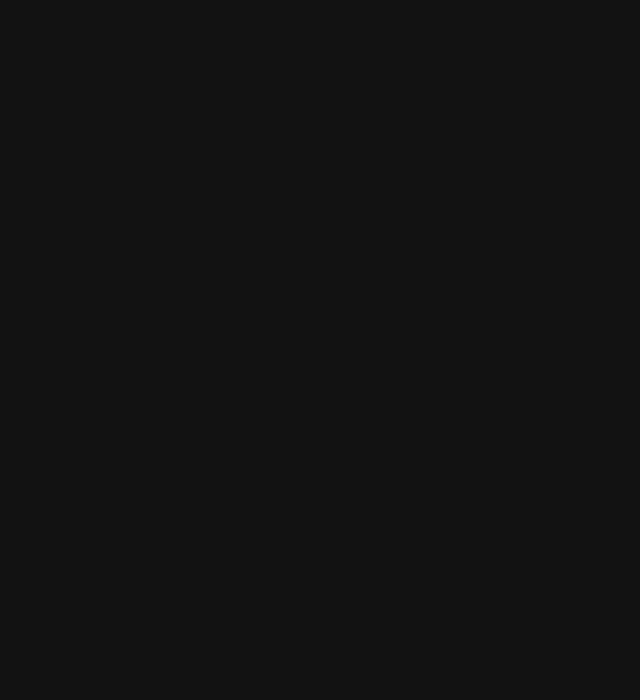
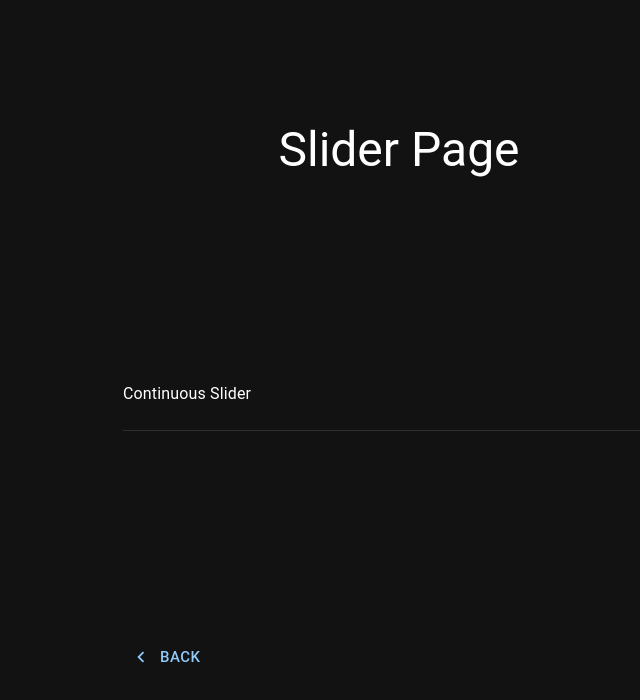
Before and after one commit to watcharakornton/mui_tutorials, a React (Vite) app: page /slider in a window 1280 px wide. Before the commit this address had no page. Shown: the top 700 px of the page, without its empty margins (241-881 px from the left). Built offline with nearby package versions, Linux system fonts and the light colour scheme.

Commit message:
Add Slider Page

```diff
--- a/src/App.jsx
+++ b/src/App.jsx
@@ -9,6 +9,7 @@ import FloatingActionButtonPage from "./pages/FloatingActionButtonPage";
 import RadioGroupPage from "./pages/RadioGroupPage";
 import RatingPage from "./pages/RatingPage";
 import SelectPage from './pages/SelectPage';
+import SliderPage from './pages/SliderPage';
 
 function App() {
   return (
@@ -23,6 +24,7 @@ function App() {
         <Route path="/radio-group" element={<RadioGroupPage />} />
         <Route path="/rating" element={<RatingPage />} />
         <Route path="/select" element={<SelectPage />} />
+        <Route path="/slider" element={<SliderPage />} />
       </Routes>
     </Router>
   )
--- /dev/null
+++ b/src/inputs/SliderComponent.jsx
@@ -0,0 +1,10 @@
+import * as React from 'react';
+import {
+    Typography,
+} from '@mui/material';
+
+export const ContinuousSlider = () => {
+    return (
+        <Typography variant='body1' sx={{ mb: 3 }}>Continuous Slider</Typography>
+    )
+}
--- a/src/pages/Home.jsx
+++ b/src/pages/Home.jsx
@@ -44,7 +44,7 @@ const Home = () => {
         { title: 'Radio Group page', href: "/radio-group" },
         { title: 'Rating Page', href: "/rating" },
         { title: 'Select Page', href: "/select" },
-        { title: 'Templates', href: "/", isTemplate: true },
+        { title: 'Slider Page', href: "/slider" },
         { title: 'Templates', href: "/", isTemplate: true },
         { title: 'Templates', href: "/", isTemplate: true },
         { title: 'Templates', href: "/", isTemplate: true },
--- /dev/null
+++ b/src/pages/SliderPage.jsx
@@ -0,0 +1,51 @@
+import * as React from 'react'
+import {
+    Container,
+    Grid,
+    Typography,
+    Button,
+    Divider,
+} from '@mui/material';
+import {
+    ChevronLeft as ChevronLeftIcon
+} from '@mui/icons-material';
+
+import {
+    ContinuousSlider,
+} from '../inputs/SliderComponent';
+
+const SliderPage = () => {
+    const sections = [
+        <ContinuousSlider />,
+    ];
+
+    return (
+        <Container maxWidth="sm">
+            <Grid
+                container
+                alignItems="center"
+                justifyContent="center"
+                sx={{ minHeight: "100vh" }}
+            >
+                <Grid item xs={12}>
+                    <Typography variant='h3' align='center' sx={{ mt: 5 }}>
+                        Slider Page
+                    </Typography>
+                </Grid>
+                {sections.map((Component, index) => (
+                    <React.Fragment key={index}>
+                        <Grid item xs={12} sx={{ mt: 5 }}>
+                            {Component}
+                            <Divider sx={{ mt: 3, width: "100%" }} />
+                        </Grid>
+                    </React.Fragment>
+                ))}
+                <Grid item xs={12} sx={{ my: 5 }}>
+                    <Button size='large' startIcon={<ChevronLeftIcon />} href="/">Back</Button>
+                </Grid>
+            </Grid>
+        </Container>
+    )
+}
+
+export default SliderPage
```
